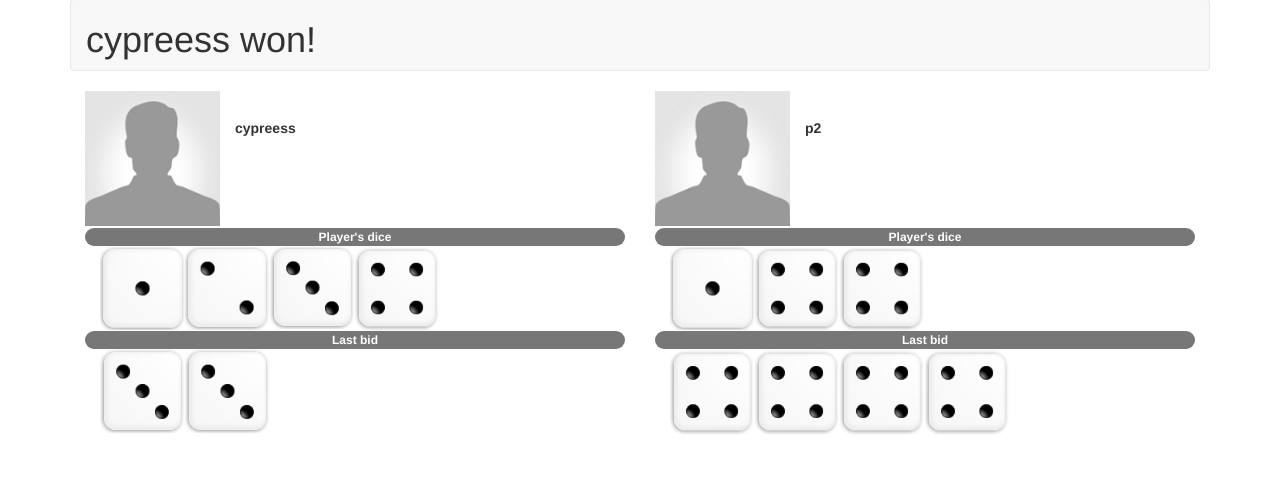
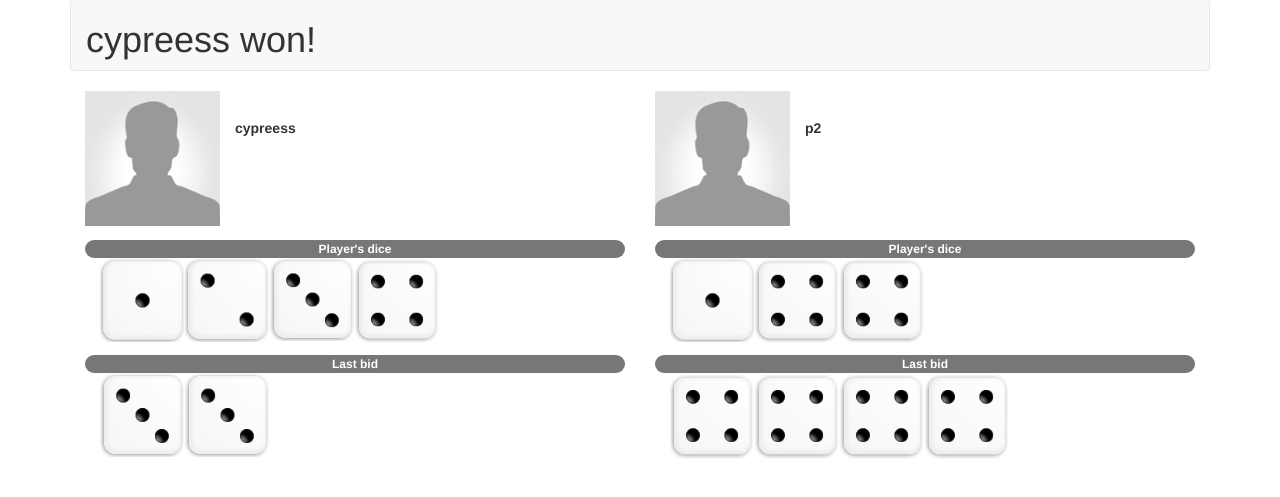
Before and after one commit to cypreess/PyrateDice, a Django app: page /board/ in a window 1280 px wide. Shown: the part 125-622 px from the top of the page. Run offline with Django 3.2, Linux system fonts and the light colour scheme; the visitor is signed in with stand-in values (Sample User, id 1); parts of the project's set-up code (start-up, migrations or seed data) failed here and were passed over; some libraries are stand-ins or nearby versions.

Commit message:
Visualisation

```diff
--- a/game_server/game_server/templates/board/board.html
+++ b/game_server/game_server/templates/board/board.html
@@ -1,3 +1,4 @@
+{% load staticfiles %}
 <!DOCTYPE html>
 <html lang="en">
 <head>
@@ -11,17 +12,18 @@
     <title>Navbar Template for Bootstrap</title>
 
     <!-- Bootstrap core CSS -->
-    <link href="../../board/static/bootstrap/css/bootstrap.min.css" rel="stylesheet">
+    <link href="{% static "bootstrap/css/bootstrap.min.css" %}" rel="stylesheet">
 
     <!-- Custom styles for this template -->
-    <link href="../../board/static/css/navbar.css" rel="stylesheet">
+    <link href="{% static "css/navbar.css" %}" rel="stylesheet">
 
     <!-- HTML5 shim and Respond.js IE8 support of HTML5 elements and media queries -->
     <!--[if lt IE 9]>
     <script src="https://oss.maxcdn.com/html5shiv/3.7.2/html5shiv.min.js"></script>
     <script src="https://oss.maxcdn.com/respond/1.4.2/respond.min.js"></script>
     <![endif]-->
-    <script src="../../board/static/js/jquery.min.js"></script>
+
+    <script src="{% static "js/jquery.min.js" %}"></script>
     <script>
         var refreshGameState = function(){
 //      $.ajax('trololo.com', {data: 'myname'}).done(function(data){
@@ -71,39 +73,35 @@
               if (player.avatar !== ''){
                 $playerAvatarImg.attr({'src': player.avatar})
               } else {
-                $playerAvatarImg.attr({'src': '../../board/static/img/avatar-blank.jpg', "style":"margin-bottom: 2px"})
+                $playerAvatarImg.attr({"src": '{% static "img/avatar-blank.jpg" %}', "style":"margin-bottom: 1em"})
               }
+
               var $playerAvatar = $('<div class="col-md-3 col-xs-3 nopadding" ></div>').append($playerAvatarImg);
 
               $playerID.append($playerAvatar);
               $playerID.append($playerName);
               $currentPlayerInfo.append($playerID);
 
-              // dice
-              // player's dice
               $('<div class="col-md-12 col-xs-12 badge badge-info">Player\'s dice</div>').appendTo($currentPlayerInfo);
               var $diceDiv = $('<div class="col-md-12 col-xs-12 "></div>');
 
               var dice = player.dice;
               for(var die in dice){
                 var die = dice[die];
-
-                var $dieImgs = $('<img class="scaled">')
-                  .attr({'src': '../../board/static/img/'+die+'k6.png'});
-
+                var $dieImgs = $('<img class="scaled">').attr({'src': '/static/img/'+die+'k6.png'});
                 $('<div class="col-md-2 col-xs-2  nopadding" style="overflow:hidden"></div>').append($dieImgs).appendTo($diceDiv);
               }
               $currentPlayerInfo.append($diceDiv);
 
               // player's bid
-              $('<div class="col-md-12 col-xs-12  badge badge-info">Last bid</div>').appendTo($currentPlayerInfo);
+              $('<div class="col-md-12 col-xs-12 badge badge-info" style="margin-top:1em" >Last bid</div>').appendTo($currentPlayerInfo);
               var $bidDiceDiv = $('<div class="col-md-12 col-xs-12 " ></div>');
               var bid = player.bid;
               var quantity = dice[1];
               var diceValue = dice[2];
               for (var i=0; i<quantity; i++){
                 var $dieImgs = $('<img class="scaled">')
-                  .attr({'src': '../../board/static/img/'+diceValue+'k6.png'});
+                  .attr({'src': '/static/img/'+diceValue+'k6.png'});
 
                 $('<div class="col-md-2 col-xs-2 nopadding" style="overflow:hidden"></div>').append($dieImgs).appendTo($bidDiceDiv);
               }
@@ -116,9 +114,7 @@
               $messageBox.append(mockData.empty_board_state.message);
         }
 
-        setTimeout(function() {refreshGameState()}, 1000);
-    </script>
-
+        setTimeout(function() {refreshGameState()}, 1000);</script>
 </head>
 
 <body>
@@ -126,7 +122,7 @@
 <div class="container">
 
     <!-- Static navbar -->
-    <img src="../../../../assets/logo.jpg" class="img-responsive" alt="Responsive image">
+    <img src="{% static "img/logo.jpg" %}" class="img-responsive" alt="Responsive image">
     <div class="navbar navbar-default" role="navigation">
         <div class="container-fluid">
             <div class="navbar-header">
```
Also changed, not shown: game_server/game_server/board/static/img/logo.jpg (renamed from assets/logo.jpg).
